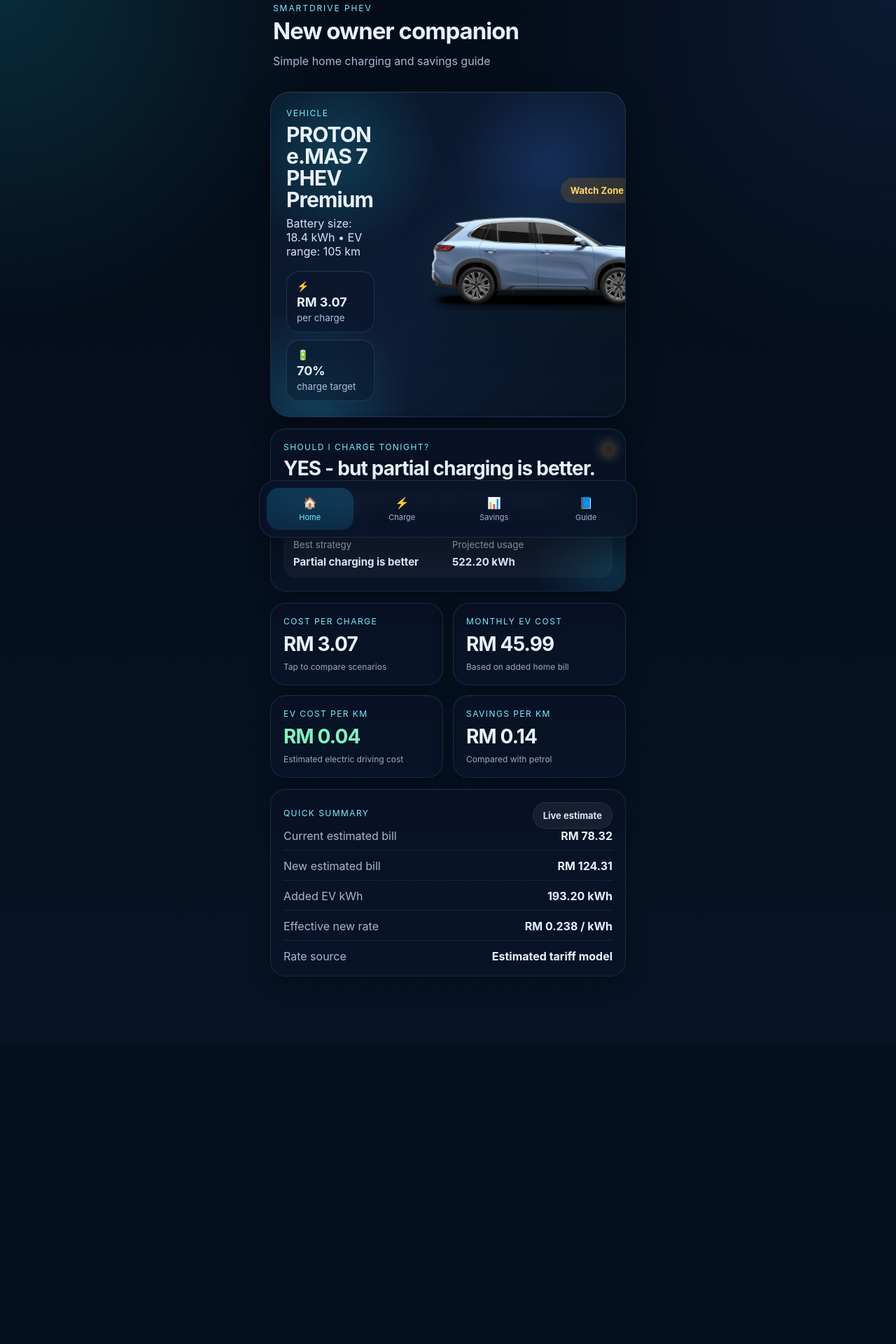
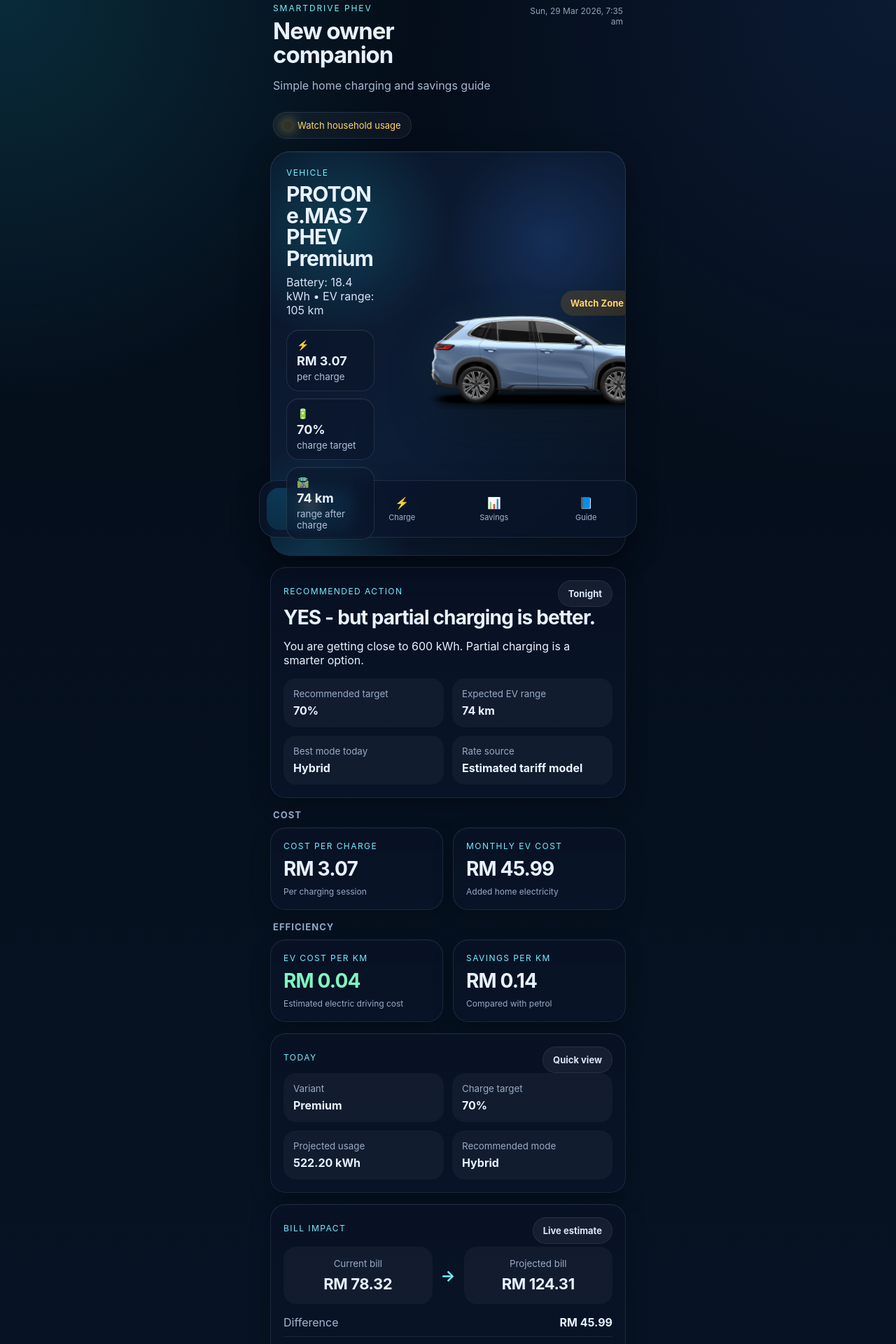
Before and after one commit to armanot/smartdrive-phev, a React (Vite) app: page / in a window 1280 px wide. Shown: the part 20-1940 px from the top of the page at 70% size. Before the commit the page ends 1511 px from the top, so only its background shows below. Built offline with nearby package versions, Linux system fonts and the light colour scheme.

Commit message:
upgrade-home

```diff
--- a/src/App.jsx
+++ b/src/App.jsx
@@ -1,4 +1,4 @@
-import { useMemo, useState } from "react";
+import { useEffect, useMemo, useState } from "react";
 import "./styles.css";
 import carHero from "./assets/phev7_blue.png";
 
@@ -456,6 +456,15 @@
 
   const [guideSearch, setGuideSearch] = useState("");
   const [guideCategory, setGuideCategory] = useState("All");
+  const [now, setNow] = useState(new Date());
+
+  useEffect(() => {
+    const timer = setInterval(() => {
+      setNow(new Date());
+    }, 1000);
+
+    return () => clearInterval(timer);
+  }, []);
 
   const handleVariantChange = (variant) => {
     setSelectedVariant(variant);
@@ -593,6 +602,32 @@
     });
   }, [guideCategory, guideSearch]);
 
+  const formattedDateTime = now.toLocaleString("en-MY", {
+    weekday: "short",
+    day: "numeric",
+    month: "short",
+    year: "numeric",
+    hour: "numeric",
+    minute: "2-digit",
+  });
+
+  const billDifference =
+    (results?.newBill?.totalBill || 0) - (results?.currentBill?.totalBill || 0);
+
+  const smartStatusText =
+    results.zone === "Safe"
+      ? "Safe charging plan"
+      : results.zone === "Watch"
+      ? "Watch household usage"
+      : "High tariff risk";
+
+  const recommendedMode =
+    selectedVariant === "Premium Plus" && chargePercent >= 80
+      ? "Pure / Hybrid"
+      : chargePercent >= 60
+      ? "Hybrid"
+      : "Hybrid";
+
   const tabs = [
     { key: "home", label: "Home", icon: "🏠" },
     { key: "charge", label: "Charge", icon: "⚡" },
@@ -604,22 +639,34 @@
     <div className="app-shell">
       <div className="app-container">
         <header className="topbar">
+          <div className="topbar-row">
+            <div>
               <p className="eyebrow">SmartDrive PHEV</p>
               <h1>New owner companion</h1>
+            </div>
+
+            <div className="datetime">{formattedDateTime}</div>
+          </div>
+
           <p className="subtext">Simple home charging and savings guide</p>
+
+          <div className={`smart-status ${results.zoneClass}`}>
+            <span className={`signal-dot ${results.zoneClass}`} />
+            <span>{smartStatusText}</span>
+          </div>
         </header>
 
         <main className="content">
           {activeTab === "home" && (
             <>
-              <section className="hero-card clean-hero">
+              <section className="hero-card clean-hero compact-hero">
                 <div className="hero-bg-glow" />
-                <div className="hero-content clean-layout">
+                <div className="hero-content compact-layout">
                   <div className="hero-copy">
                     <p className="label">Vehicle</p>
                     <h2>{carName}</h2>
                     <p className="hero-meta">
-                      Battery size: {batteryKwh} kWh • EV range: {evRangeKm} km
+                      Battery: {batteryKwh} kWh • EV range: {evRangeKm} km
                     </p>
 
                     <div className="hero-bottom">
@@ -634,10 +681,18 @@
                         <strong>{chargePercent}%</strong>
                         <small>charge target</small>
                       </div>
+
+                      <div className="mini-pill">
+                        <span>🛣️</span>
+                        <strong>
+                          {results.estimatedEvRangePerActualCharge.toFixed(0)} km
+                        </strong>
+                        <small>range after charge</small>
+                      </div>
                     </div>
                   </div>
 
-                  <div className="hero-visual">
+                  <div className="hero-visual compact-visual">
                     <div className={`zone-badge ${results.zoneClass}`}>
                       {results.zone} Zone
                     </div>
@@ -650,46 +705,69 @@
                 </div>
               </section>
 
-              <section className="card premium-card pulse-card">
+              <section className="card premium-card action-card">
                 <div className="card-header">
-                  <p className="label">Should I charge tonight?</p>
-                  <span className={`signal-dot ${results.zoneClass}`} />
+                  <p className="label">Recommended action</p>
+                  <span className="glass-chip">Tonight</span>
                 </div>
+
                 <h3>{results.recommendChargeTonight}</h3>
                 <p>{results.advice}</p>
 
-                <div className="advice-strip">
-                  <div>
-                    <small>Best strategy</small>
-                    <strong>{results.chargeLevel}</strong>
+                <div className="action-grid">
+                  <div className="action-box">
+                    <small>Recommended target</small>
+                    <strong>{chargePercent}%</strong>
                   </div>
-                  <div>
-                    <small>Projected usage</small>
-                    <strong>{formatKwh(results.newTotalKwh)}</strong>
+
+                  <div className="action-box">
+                    <small>Expected EV range</small>
+                    <strong>
+                      {results.estimatedEvRangePerActualCharge.toFixed(0)} km
+                    </strong>
+                  </div>
+
+                  <div className="action-box">
+                    <small>Best mode today</small>
+                    <strong>{recommendedMode}</strong>
+                  </div>
+
+                  <div className="action-box">
+                    <small>Rate source</small>
+                    <strong>{results.rateSource}</strong>
                   </div>
                 </div>
               </section>
 
+              <section className="home-group">
+                <div className="group-title">Cost</div>
                 <section className="stats-grid">
                   <button className="card stat-card interactive" type="button">
                     <p className="label">Cost per charge</p>
                     <h3>{formatMoney(results.costPerCharge)}</h3>
-                  <span className="card-hint">Tap to compare scenarios</span>
+                    <span className="card-hint">Per charging session</span>
                   </button>
 
                   <button className="card stat-card interactive" type="button">
                     <p className="label">Monthly EV cost</p>
                     <h3>{formatMoney(results.incrementalEvCost)}</h3>
-                  <span className="card-hint">Based on added home bill</span>
+                    <span className="card-hint">Added home electricity</span>
                   </button>
+                </section>
+              </section>
 
+              <section className="home-group">
+                <div className="group-title">Efficiency</div>
+                <section className="stats-grid">
                   <button
                     className="card stat-card interactive positive"
                     type="button"
                   >
                     <p className="label">EV cost per km</p>
                     <h3>RM {results.evCostPerKm.toFixed(2)}</h3>
-                  <span className="card-hint">Estimated electric driving cost</span>
+                    <span className="card-hint">
+                      Estimated electric driving cost
+                    </span>
                   </button>
 
                   <button className="card stat-card interactive" type="button">
@@ -698,21 +776,58 @@
                     <span className="card-hint">Compared with petrol</span>
                   </button>
                 </section>
+              </section>
 
               <section className="card premium-card">
                 <div className="card-header">
-                  <p className="label">Quick summary</p>
+                  <p className="label">Today</p>
+                  <span className="glass-chip">Quick view</span>
+                </div>
+
+                <div className="today-grid">
+                  <div className="today-item">
+                    <small>Variant</small>
+                    <strong>{selectedVariant}</strong>
+                  </div>
+                  <div className="today-item">
+                    <small>Charge target</small>
+                    <strong>{chargePercent}%</strong>
+                  </div>
+                  <div className="today-item">
+                    <small>Projected usage</small>
+                    <strong>{formatKwh(results.newTotalKwh)}</strong>
+                  </div>
+                  <div className="today-item">
+                    <small>Recommended mode</small>
+                    <strong>{recommendedMode}</strong>
+                  </div>
+                </div>
+              </section>
+
+              <section className="card premium-card">
+                <div className="card-header">
+                  <p className="label">Bill impact</p>
                   <span className="glass-chip">Live estimate</span>
                 </div>
 
-                <div className="summary-list">
-                  <div className="summary-row">
-                    <span>Current estimated bill</span>
+                <div className="bill-compare">
+                  <div className="bill-box">
+                    <small>Current bill</small>
                     <strong>{formatMoney(results.currentBill.totalBill)}</strong>
                   </div>
+
+                  <div className="bill-arrow">→</div>
+
+                  <div className="bill-box">
+                    <small>Projected bill</small>
+                    <strong>{formatMoney(results.newBill.totalBill)}</strong>
+                  </div>
+                </div>
+
+                <div className="summary-list summary-top-gap">
                   <div className="summary-row">
-                    <span>New estimated bill</span>
-                    <strong>{formatMoney(results.newBill.totalBill)}</strong>
+                    <span>Difference</span>
+                    <strong>{formatMoney(billDifference)}</strong>
                   </div>
                   <div className="summary-row">
                     <span>Added EV kWh</span>
@@ -884,7 +999,9 @@
                   </div>
                   <div className="summary-row">
                     <span>Estimated EV range this charge</span>
-                    <strong>{results.estimatedEvRangePerActualCharge.toFixed(0)} km</strong>
+                    <strong>
+                      {results.estimatedEvRangePerActualCharge.toFixed(0)} km
+                    </strong>
                   </div>
                   <div className="summary-row">
                     <span>Rate source</span>
--- a/src/styles.css
+++ b/src/styles.css
@@ -585,3 +585,186 @@
     font-size: 28px;
   }
 }
+
+.topbar-row {
+  display: flex;
+  justify-content: space-between;
+  align-items: flex-start;
+  gap: 12px;
+}
+
+.datetime {
+  font-size: 12px;
+  color: #9fb3c8;
+  text-align: right;
+  opacity: 0.9;
+  padding-top: 4px;
+}
+
+.smart-status {
+  margin-top: 12px;
+  display: inline-flex;
+  align-items: center;
+  gap: 8px;
+  border-radius: 999px;
+  padding: 10px 14px;
+  font-size: 13px;
+  border: 1px solid rgba(143, 170, 210, 0.16);
+  background: rgba(255, 255, 255, 0.04);
+}
+
+.smart-status.safe {
+  color: #96f0b1;
+}
+
+.smart-status.watch {
+  color: #ffd76a;
+}
+
+.smart-status.high {
+  color: #ffb1b1;
+}
+
+.compact-hero {
+  min-height: 270px;
+}
+
+.compact-layout {
+  min-height: 270px;
+  display: grid;
+  grid-template-columns: 1.1fr 1fr;
+  gap: 10px;
+  align-items: center;
+}
+
+.compact-visual {
+  min-height: 180px;
+}
+
+.action-card h3 {
+  margin-bottom: 8px;
+}
+
+.action-grid {
+  margin-top: 16px;
+  display: grid;
+  grid-template-columns: 1fr 1fr;
+  gap: 12px;
+}
+
+.action-box {
+  padding: 14px;
+  border-radius: 18px;
+  background: rgba(255, 255, 255, 0.04);
+}
+
+.action-box small {
+  display: block;
+  color: #98aac5;
+  margin-bottom: 6px;
+}
+
+.action-box strong {
+  font-size: 16px;
+}
+
+.home-group {
+  display: grid;
+  gap: 10px;
+}
+
+.group-title {
+  color: #8fa9c9;
+  font-size: 13px;
+  font-weight: 700;
+  letter-spacing: 0.08em;
+  text-transform: uppercase;
+  padding-left: 4px;
+}
+
+.today-grid {
+  display: grid;
+  grid-template-columns: 1fr 1fr;
+  gap: 12px;
+}
+
+.today-item {
+  padding: 14px;
+  border-radius: 18px;
+  background: rgba(255, 255, 255, 0.04);
+}
+
+.today-item small {
+  display: block;
+  color: #98aac5;
+  margin-bottom: 6px;
+}
+
+.today-item strong {
+  font-size: 16px;
+}
+
+.bill-compare {
+  display: grid;
+  grid-template-columns: 1fr auto 1fr;
+  align-items: center;
+  gap: 12px;
+  margin-top: 4px;
+}
+
+.bill-box {
+  padding: 16px;
+  border-radius: 18px;
+  background: rgba(255, 255, 255, 0.04);
+  text-align: center;
+}
+
+.bill-box small {
+  display: block;
+  color: #98aac5;
+  margin-bottom: 8px;
+}
+
+.bill-box strong {
+  font-size: 22px;
+  letter-spacing: -0.02em;
+}
+
+.bill-arrow {
+  color: #73f0ff;
+  font-size: 22px;
+  font-weight: 700;
+}
+
+.summary-top-gap {
+  margin-top: 16px;
+}
+
+@media (max-width: 430px) {
+  .topbar-row {
+    flex-direction: column;
+    gap: 6px;
+  }
+
+  .datetime {
+    text-align: left;
+    padding-top: 0;
+  }
+
+  .compact-layout {
+    grid-template-columns: 1fr;
+  }
+
+  .action-grid,
+  .today-grid {
+    grid-template-columns: 1fr;
+  }
+
+  .bill-compare {
+    grid-template-columns: 1fr;
+  }
+
+  .bill-arrow {
+    display: none;
+  }
+}
```
Lines whose indentation alone changed are shown as unchanged.
